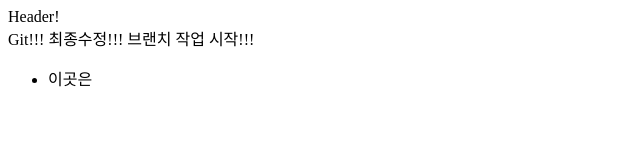
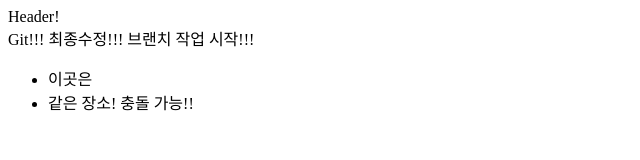
Before and after one commit to InvictaBadguy/gitTest, a plain HTML site: page index.html in a window 1280 px wide. Shown: the whole page, without its empty margins (0-640 px from the left). Drawn offline with Linux system fonts and the light colour scheme.

Commit message:
#12. 워크 브랜치에서 추가

```diff
--- a/index.html
+++ b/index.html
@@ -8,6 +8,7 @@
 
 	<ul>
 	  <li> 이곳은</li>
+	  <li> 같은 장소! 충돌 가능!!</li>
 	</ul>
     </body>
 </html>
```
